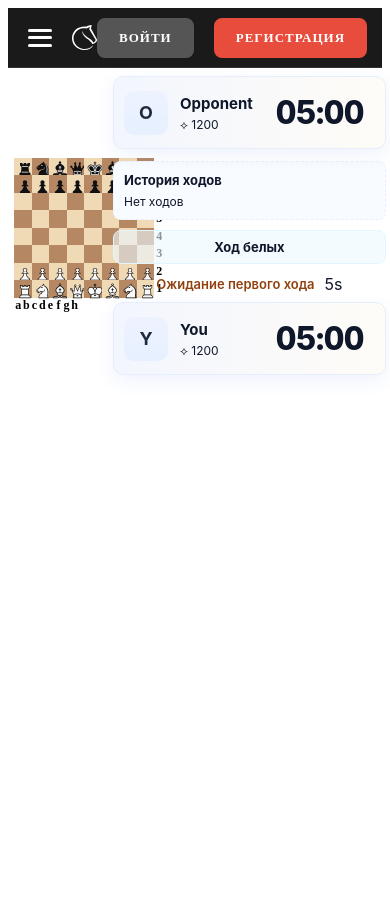
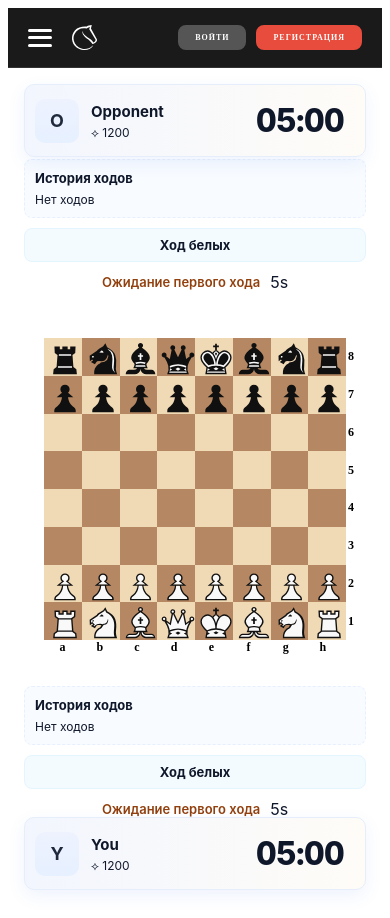
Before and after one commit to DmitryPetrakevich/chess-platform, a Vue app in the folder chess-platform-frontend/: page /play in a window 390 px wide. Before the commit the page ends 844 px from the top, so only its background shows below. Built offline with nearby package versions, Linux system fonts and the light colour scheme.

Commit message:
сделал основу для мобильных часов

```diff
--- a/chess-platform-frontend/src/components/ChessClock.vue
+++ b/chess-platform-frontend/src/components/ChessClock.vue
@@ -1,6 +1,7 @@
 <template>
   <div class="chess-timer" role="region" aria-label="Chess clock">
     <div
+      v-if="mode !== 'bottom'"
       class="player-info player-top"
       :class="{ active: topActive }"
       aria-live="polite"
@@ -52,6 +53,7 @@
     </div>
 
     <div
+      v-if="mode !== 'top'"
       class="player-info player-bottom"
       :class="{ active: bottomActive }"
     >
@@ -77,7 +79,7 @@
 </template>
 
 <script setup>
-import { computed, watch, onMounted, onBeforeUnmount } from "vue";
+import { computed, watch, onMounted, onBeforeUnmount, defineProps } from "vue";
 import { useUserStore } from "@/store/user";
 import { useGameStore } from "@/store/gameStore";
 import { useTimerStore } from "@/store/timerStore";
@@ -85,6 +87,17 @@ import { useTimerStore } from "@/store/timerStore";
 const userStore = useUserStore();
 const gameStore = useGameStore();
 const timerStore = useTimerStore();
+
+const props = defineProps({
+  mode: {
+    type: String,
+    default: "both", //  "top" | "bottom" | "both"
+  },
+  managePrestart: {
+    type: Boolean,
+    default: true,
+  },
+});
 
 /**
  * Определяет данные верхнего игрока (оппонента):
@@ -207,6 +220,8 @@ function isLowTime(sec) {
  * Если по истечении 15 секунд никто не сделал первый ход — партия завершается вничью.
  */
 onMounted(() => {
+  if(!props.managePrestart) return;
+
   if (!gameStore.result.type) {
     timerStore.startPreStart(10, () => {
       gameStore.result = {
@@ -225,6 +240,7 @@ onMounted(() => {
 watch(
   () => gameStore.currentTurn,
   (newTurn) => {
+    if (!props.managePrestart) return;
     if (!newTurn || gameStore.result.type) {
       timerStore.stop();
       return;
@@ -248,7 +264,7 @@ watch(
  * чтобы избежать утечек памяти или дублирования интервалов.
  */
 onBeforeUnmount(() => {
-  timerStore.stop();
+   if (props.managePrestart) timerStore.stop();
 });
 
 
--- a/chess-platform-frontend/src/components/PageHeader.vue
+++ b/chess-platform-frontend/src/components/PageHeader.vue
@@ -409,8 +409,8 @@ watch(() => userStore.isLoggedIn, closeMenu);
   }
 
   .page-header__btn {
-    padding: 10px 20px;
-    font-size: 13px;
+    padding: 6px 15px;
+    font-size: 10px;
   }
 
   .page-header__nav {
@@ -549,6 +549,15 @@ watch(() => userStore.isLoggedIn, closeMenu);
   .page-header__user-menu {
     gap: 5px;
   }
+
+  .page-header__btn {
+    padding: 6px 15px;
+    font-size: 8px;
+  }
+
+  .page-header__btns {
+    gap: 10px;
+  }
 }
 
 .divider {
--- a/chess-platform-frontend/src/pages/PlayPage.vue
+++ b/chess-platform-frontend/src/pages/PlayPage.vue
@@ -1,17 +1,39 @@
 <template>
   <div class="play">
       <div class="board_chess">
+        <div class="board-section">
+        <ChessClock
+          v-if="isMobile"
+          class="mobile-clock mobile-clock-top"
+          mode="top"
+          :managePrestart="false"
+        />
+
         <ChessBoard
           :flipped="game.playerColor === 'b'"
           :playerColor="game.playerColor"
         />
-        <ChessClock></ChessClock>
+
+        <ChessClock
+          v-if="isMobile"
+          class="mobile-clock mobile-clock-bottom"
+          mode="bottom"
+          :managePrestart="false"
+        />
+        </div>
+
+        <ChessClock
+          v-if="!isMobile"
+          class="desktop-clock"
+          mode="both"
+          :managePrestart="true"
+        />
       </div>
   </div>
 </template>
 
 <script setup>
-import { onMounted, onBeforeUnmount, watch } from "vue";
+import { ref, onMounted, onBeforeUnmount, watch } from "vue";
 import { useRoute } from "vue-router";
 import { useGameStore } from "@/store/gameStore";
 import ChessBoard from "@/components/ChessBoard.vue";
@@ -22,7 +44,16 @@ const game = useGameStore();
 const user = useUserStore();
 const route = useRoute();
 
+const isMobile = ref(false);
+
+function checkMobile() {
+  isMobile.value = window.innerWidth <= 768;
+}
+
 onMounted(() => {
+  checkMobile();
+  window.addEventListener("resize", checkMobile);
+
   const roomId = route.params.roomId;
   const colorQuery = route.query.color;
 
@@ -37,6 +68,10 @@ onMounted(() => {
   }
 });
 
+onBeforeUnmount(() => {
+  window.removeEventListener("resize", checkMobile);
+});
+
 watch(() => game.playerColor, (newColor, oldColor) => {
   console.log("🔴 playerColor ИЗМЕНИЛСЯ:", {
     from: oldColor,
@@ -49,11 +84,71 @@ watch(() => game.playerColor, (newColor, oldColor) => {
 
 <style scoped>
 .play {
-  /* margin-top: 50px; */
+  display: flex;
+  justify-content: center;
+  width: 100%;
+  box-sizing: border-box;
 }
 .board_chess {
   display: flex;
   flex-direction: row;
   justify-content: center;
 }
+
+.board-section {
+  display: flex;
+  flex-direction: column;
+  align-items: center;
+  gap: 12px;
+  width: 100%;
+  /* max-width оставляет место для десктопных часов. при желании подправь */
+  max-width: calc(100% - 480px);
+  box-sizing: border-box;
+}
+
+/* Desktop clock: фиксируем ширину, чтобы она выглядела как панель */
+.desktop-clock {
+  width: min(430px, 30%);
+  max-width: 430px;
+}
+
+/* Mobile clocks по умолчанию скрыты */
+.mobile-clock {
+  display: none;
+}
+
+/* ===== Mobile rules ===== */
+@media (max-width: 768px) {
+  .board_chess {
+    flex-direction: column;
+    align-items: center;
+    padding: 8px;
+    gap: 10px;
+  }
+
+  /* скрываем десктоп-таймер на мобильных */
+  .desktop-clock {
+    display: none;
+  }
+
+  .board-section {
+    max-width: 100%;
+    width: 100%;
+    padding: 0 8px;
+  }
+
+  /* Показываем мобильные часы */
+  .mobile-clock {
+    display: block;
+    width: 100%;
+    max-width: 430px;
+  }
+
+  .mobile-clock-top {
+    margin-bottom: 4px;
+  }
+  .mobile-clock-bottom {
+    margin-top: 4px;
+  }
+}
 </style>
```
